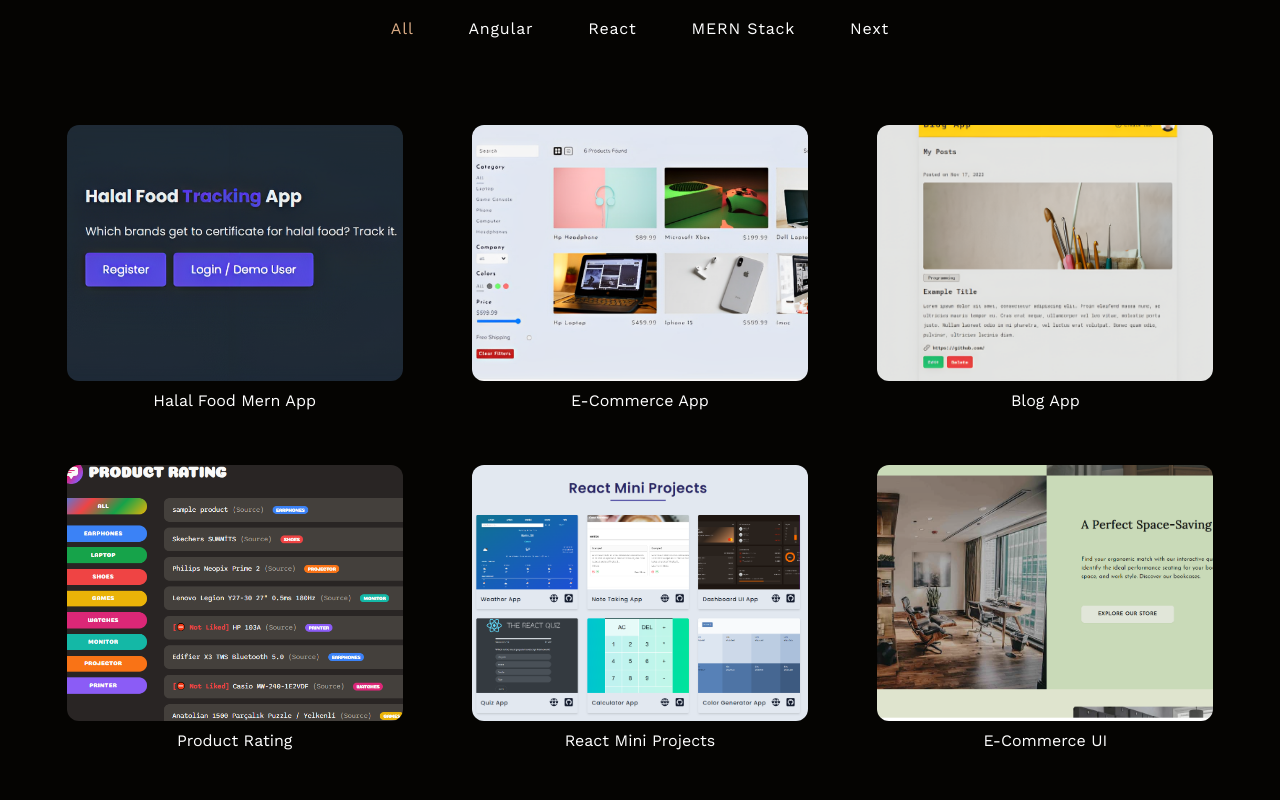
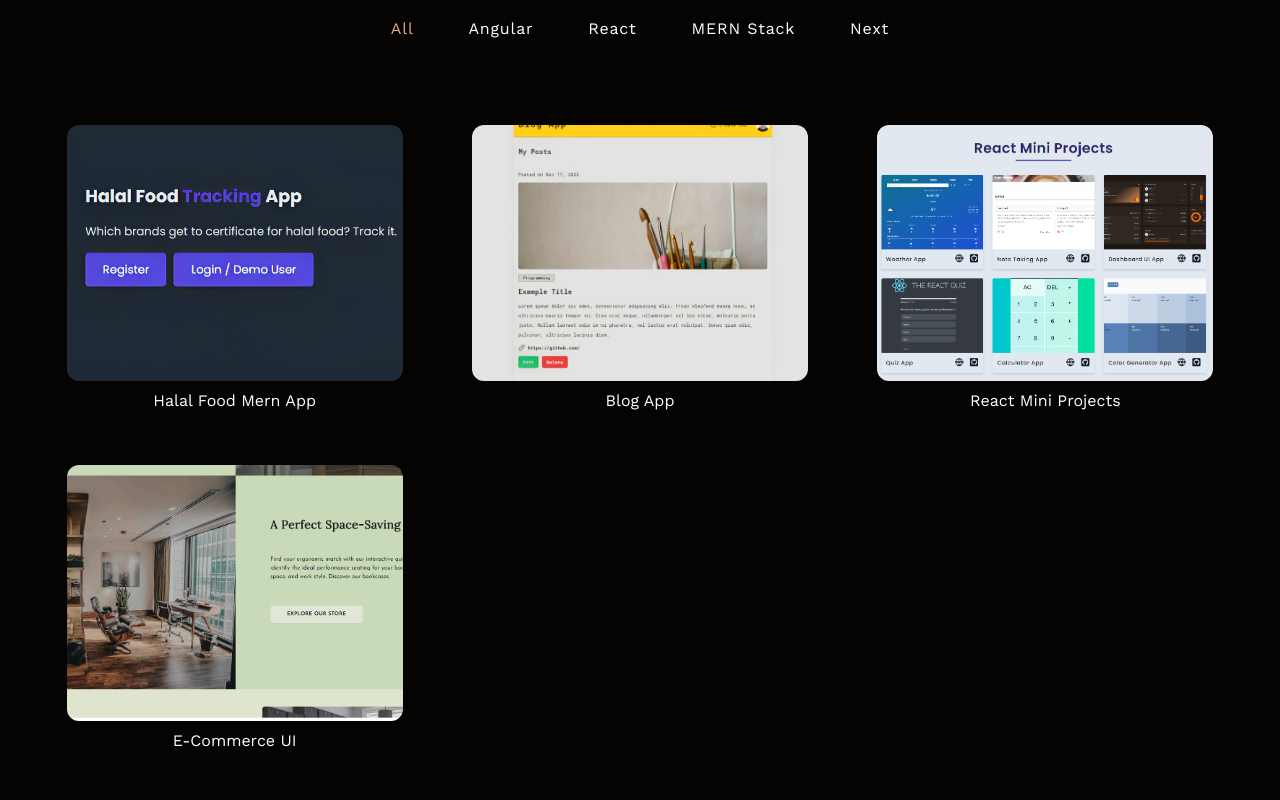
Before and after one commit to karadagserhat/web-developer-portfolio, a React (Create React App) app: page / in a window 1280 px wide. Shown: the part 2660-3460 px from the top of the page. Built offline with nearby package versions, Linux system fonts and the light colour scheme; a web font is replaced by a local one.

Commit message:
Changed netlify to vercel

```diff
--- a/src/data.js
+++ b/src/data.js
@@ -51,40 +51,40 @@ export const projectsData = [
     url: 'https://mern-stack-halal-food.onrender.com/',
     github: 'https://github.com/karadagserhat/Mern-Halal-Food',
   },
+  // {
+  //   id: '2',
+  //   image: eCommerce,
+  //   name: 'E-Commerce App',
+  //   category: 'React',
+  //   url: 'https://e-commerce-react-shop.netlify.app/',
+  //   github: 'https://github.com/karadagserhat/e-commerce-react',
+  // },
   {
     id: '2',
-    image: eCommerce,
-    name: 'E-Commerce App',
-    category: 'React',
-    url: 'https://e-commerce-react-shop.netlify.app/',
-    github: 'https://github.com/karadagserhat/e-commerce-react',
-  },
-  {
-    id: '3',
     image: blog,
     name: 'Blog App',
     category: 'Next',
     url: 'https://blog-app-next-js-project.vercel.app/',
     github: 'https://github.com/karadagserhat/blog-app-next.js',
   },
+  // {
+  //   id: '4',
+  //   image: prodRating,
+  //   name: 'Product Rating',
+  //   category: 'React',
+  //   url: 'https://product-rating-react.netlify.app/',
+  //   github: 'https://github.com/karadagserhat/product-rating-react',
+  // },
   {
-    id: '4',
-    image: prodRating,
-    name: 'Product Rating',
-    category: 'React',
-    url: 'https://product-rating-react.netlify.app/',
-    github: 'https://github.com/karadagserhat/product-rating-react',
-  },
-  {
-    id: '5',
+    id: '3',
     image: mini,
     name: 'React Mini Projects',
     category: 'React',
-    url: 'https://react-projects-mini.netlify.app',
+    url: 'https://react-projects-mini.vercel.app/',
     github: 'https://github.com/karadagserhat/react-mini-projects',
   },
   {
-    id: '6',
+    id: '4',
     image: angularUI,
     name: 'E-Commerce UI',
     category: 'Angular',
```
Also changed, not shown: 1 other file (tests, documents, lock files or other folders).
